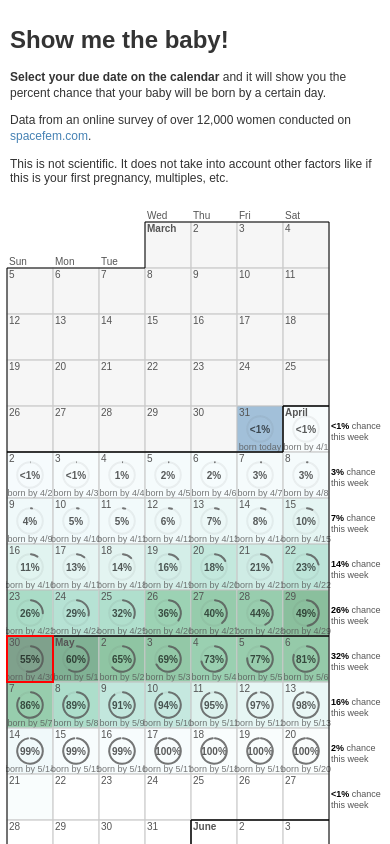
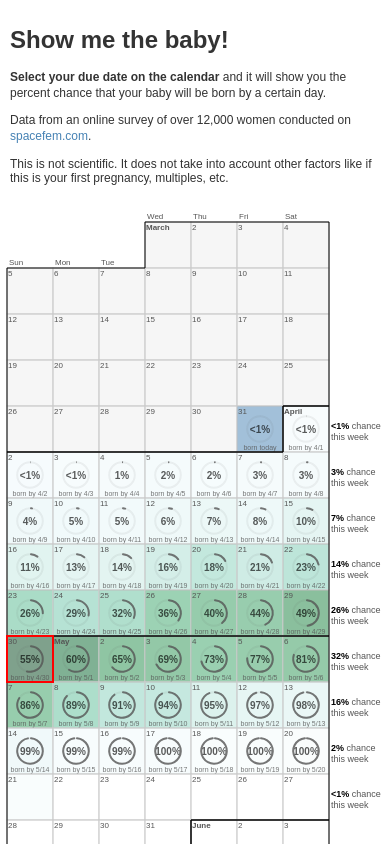
Before and after one commit to msbarry/calendar, a plain HTML site: page index.html in a window 390 px wide. Shown: the top 844 px of the page. Drawn offline with nearby package versions, Linux system fonts and the light colour scheme.

Commit message:
style tweaks

```diff
--- a/index.html
+++ b/index.html
@@ -91,6 +91,14 @@ a:hover {
   .pct {
     text-anchor: middle;
     font-size: 10px;
+  }
+}
+@media (max-width: 600px) {
+  svg {
+    font-size: 8px;
+  }
+  .donut .explanation {
+    font-size: 7px;
   }
 }
 </style>
@@ -190,12 +198,16 @@ var cumulativeScale = d3.scaleLinear()
   .range(cumulativeData.map(function (d) { return d[1] / cumulative; }))
   .clamp(true);
 
+var lastWidth;
 function draw() {
-  d3.select('.left').style('left', Math.max(0, ((window.innerWidth - 800 - 55) / 2)) + 'px');
-  if (window.innerWidth <= 800) {
+  var width = document.body.clientWidth || window.innerWidth || document.documentElement.clientWidth;
+  if (lastWidth === width) return;
+  lastWidth = width;
+  d3.select('.left').style('left', Math.max(0, ((width - 800 - 55) / 2)) + 'px');
+  if (width <= 800) {
     d3.select('#calendar').style('left', '0px');
   } else {
-    d3.select('#calendar').style('left', Math.max(0, ((window.innerWidth - 800 - 55) / 2) + 300) + 'px');
+    d3.select('#calendar').style('left', Math.max(0, ((width - 800 - 55) / 2) + 300) + 'px');
   }
   var start = d3.timeMonth(moment().subtract(2, 'weeks').toDate());
   var end = d3.timeMonth(moment().add(40, 'weeks').toDate());
@@ -207,7 +219,7 @@ function draw() {
     left: 1
   };
 
-  var cellSize = Math.min(67, Math.round((window.innerWidth - margin.left - margin.right - 10) / 7));
+  var cellSize = Math.min(67, Math.round((width - margin.left - margin.right - 10) / 7));
 
   var width = cellSize * 7;
   var height = cellSize * (d3.timeWeek.count(start, end) + 1);
@@ -271,17 +283,19 @@ function draw() {
       .attr("width", cellSize)
       .attr("height", cellSize);
 
+  var x = width > 500 ? 2 : 1;
+  var y = width > 500 ? 10 : 8;
   days.filter(function (d) {
     return d.getDate() !== 1;
   }).append('text').text(function (d) {
     return moment(d).format('D')
-  }).attr('x', 2).attr('y', 10);
+  }).attr('x', x).attr('y', y);
 
   days.filter(function (d) {
     return d.getDate() === 1;
   }).append('text').text(function (d) {
     return moment(d).format('MMMM');
-  }).attr('x', 2).attr('y', 10).attr('class', 'month');
+  }).attr('x', x).attr('y', y).attr('class', 'month');
 
   var donutMaker = d3.arc()
     .startAngle(0)
```
